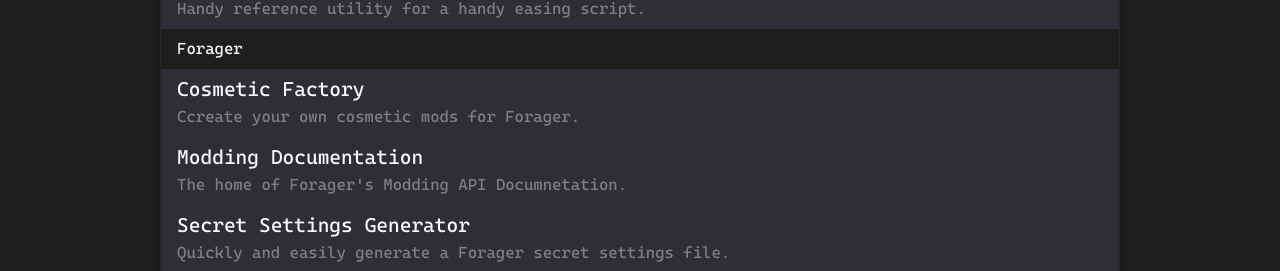
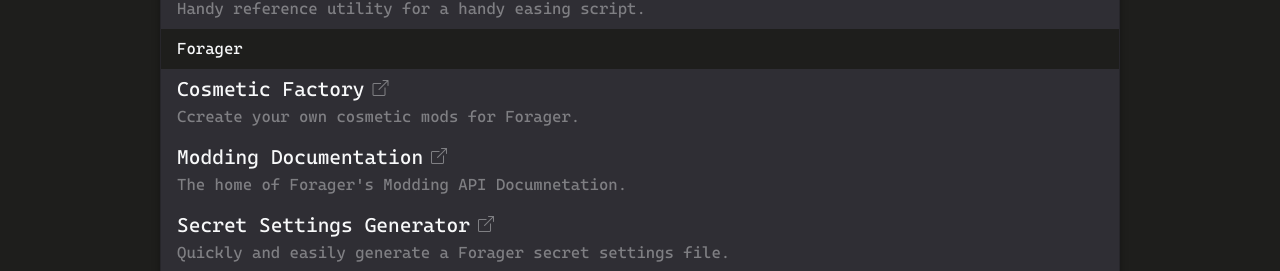
Before and after one commit to christopherwk210/tophers-tools, a Vue app: page / in a window 1280 px wide. Shown: the part 261-532 px from the top of the page. Built offline with nearby package versions, Linux system fonts and the light colour scheme.

Commit message:
added icons to indicate tools that open externally

```diff
--- a/src/views/ToolList.vue
+++ b/src/views/ToolList.vue
@@ -31,8 +31,13 @@
           </RouterLink>
 
           <a v-if="entry.url" target="_blank" :href="entry.url" class="list-group-item list-group-item-action bg-secondary text-light user-select-none">
-            <h5 class="mb-1">{{entry.title}}</h5>
-            <p class="m-0" style="opacity: 0.4">{{entry.description}}</p>
+            <h5 class="mb-1 d-flex align-items-center">
+              {{entry.title}}
+              <i style="font-size: 1rem; opacity: 0.4" class="ms-2 bi-box-arrow-up-right"></i>
+            </h5>
+            <p class="m-0" style="opacity: 0.4">
+              {{entry.description}}
+            </p>
           </a>
         </template>
       </template>
```
